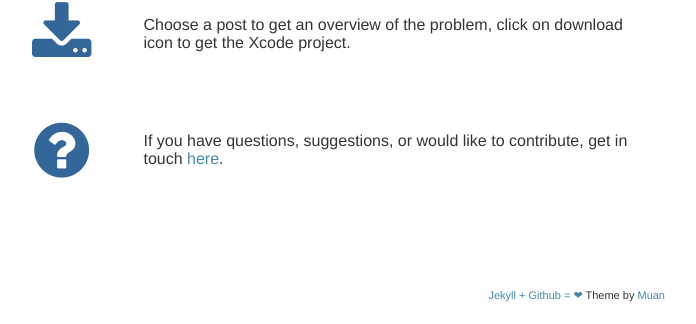
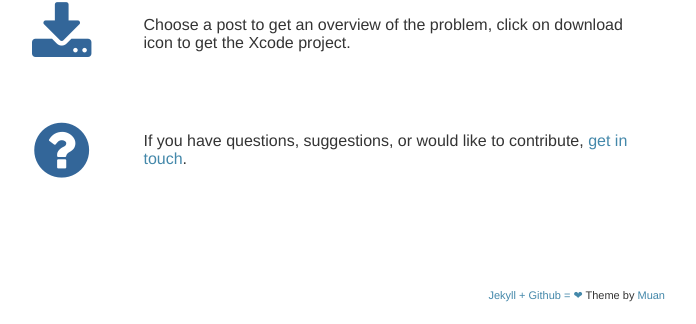
Before and after one commit to ProjectiveC/ProjectiveC.github.io, a Jekyll site: the page built from about.md, in a window 1280 px wide. Shown: the part 552-876 px from the top of the page, without its empty margins (300-996 px from the left). Built offline with Jekyll 4.4.1, drawn with Linux system fonts in a browser that asks for light colours; nearby versions of some CDN libraries; comment, search, counter and statistics services are not loaded.

Commit message:
update about page

```diff
--- a/about.md
+++ b/about.md
@@ -24,7 +24,7 @@ permalink: /about/
 </tr><tr>
 
 <td class = "td-i"><i class="fa fa-question-circle fa-4x"></i></td>
-<td>If you have questions, suggestions, or would like to contribute, get in touch <a href="mailto:{{ site.email }}">here</a>.</td>
+<td>If you have questions, suggestions, or would like to contribute, <a href="mailto:{{ site.email }}">get in touch</a>.</td>
 
 </tr>
 </table>
```
